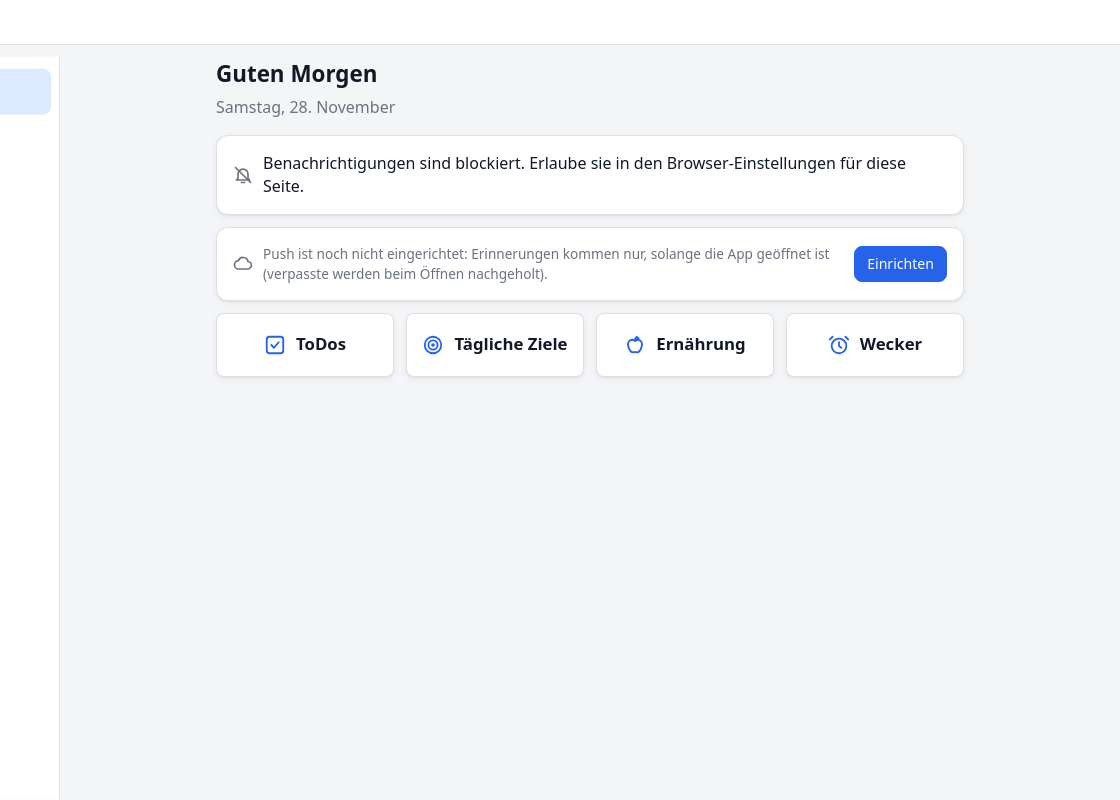
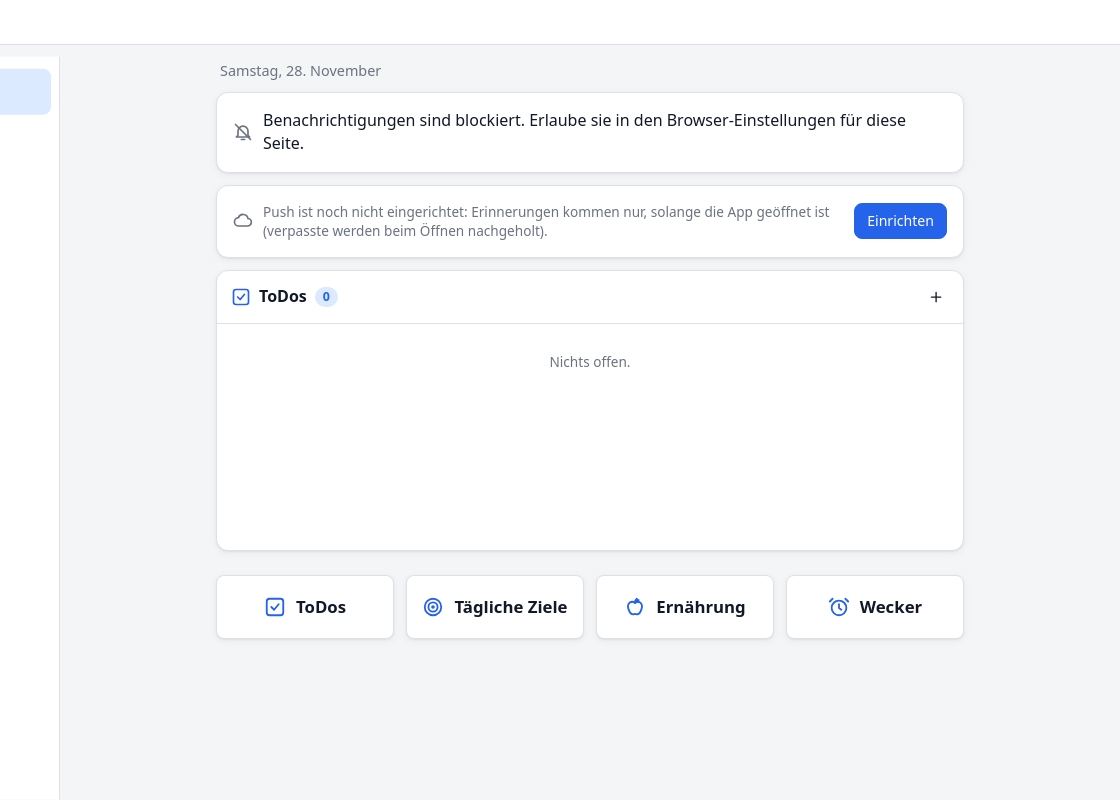
Before and after one commit to mistwe-chefe/mistwe-mobile, a plain HTML site: page index.html in a window 1280 px wide. Shown: the full height of the page, 160-1280 px from the left. Drawn offline with Linux system fonts and the light colour scheme.

Commit message:
Version 1.9.0: ToDo-Ausschnitt auf der Startseite, Begrüßung entfernt
Co-Authored-By: Claude Opus 5.5 <noreply@anthropic.com>
Claude-Session: https://claude.ai/code/session_01AjC4e4wHbmZ91oJBPAP6sE

```diff
--- a/index.html
+++ b/index.html
@@ -3,7 +3,7 @@
 <head>
   <meta charset="utf-8">
   <meta name="viewport" content="width=device-width, initial-scale=1, viewport-fit=cover">
-  <meta name="app-version" content="1.8.5">
+  <meta name="app-version" content="1.9.0">
   <meta http-equiv="Content-Security-Policy" content="default-src 'self'; script-src 'self' 'unsafe-inline'; style-src 'self' 'unsafe-inline'; img-src 'self' data: blob:; connect-src 'self' https://*.workers.dev; worker-src 'self'; manifest-src 'self'; object-src 'none'; base-uri 'self'">
   <link rel="manifest" href="manifest.webmanifest">
   <link rel="icon" href="icons/icon-192-v2.png">
@@ -149,6 +149,9 @@
   /* ==== ENDE CORE: KOMPONENTEN ==== */
 
   /* ==== MODUL-CSS: start ==== */
+  [data-module="start"] .date { margin: 0 4px 10px; font-size: .9rem; }
+  [data-module="start"] .widgets { display: flex; flex-direction: column; gap: var(--gap); margin-bottom: var(--gap); }
+  [data-module="start"] .widget { padding: 0; overflow: hidden; }
   [data-module="start"] .tiles { display: grid; grid-template-columns: repeat(auto-fill, minmax(160px, 1fr)); gap: var(--gap); }
   [data-module="start"] .module-btn { min-height: 64px; font-size: 1.05rem; font-weight: 600; background: var(--surface); box-shadow: var(--shadow); gap: 10px; }
   [data-module="start"] .module-btn svg.icon { width: 22px; height: 22px; color: var(--primary); }
@@ -202,6 +205,15 @@
   .iv .iv-field input { text-align: right; min-width: 0; }
   .iv .iv-field span { color: var(--muted); font-size: .88rem; }
   .iv.invalid input { border-color: var(--danger); }
+  /* Startseiten-Ausschnitt (Widget) */
+  .widget[data-module="todos"] .w-head { display: flex; align-items: center; gap: 8px; padding: 6px 6px 6px 14px; border-bottom: 1px solid var(--border); }
+  .widget[data-module="todos"] .w-title { flex: 1; display: flex; align-items: center; gap: 8px; font-weight: 700; color: var(--text); text-decoration: none; min-height: 40px; }
+  .widget[data-module="todos"] .w-title svg.icon { width: 20px; height: 20px; color: var(--primary); }
+  .widget[data-module="todos"] .w-count { background: var(--primary-bg); color: var(--primary); border-radius: 999px; font-size: .78rem; padding: 1px 8px; font-weight: 700; }
+  .widget[data-module="todos"] .w-scroll { height: max(160px, calc((100dvh - 57px - var(--nav-h) - env(safe-area-inset-bottom)) / 3)); overflow-y: auto; overscroll-behavior: contain; -webkit-overflow-scrolling: touch; }
+  .widget[data-module="todos"] ul.todo-list { border: 0; border-radius: 0; box-shadow: none; }
+  .widget[data-module="todos"] .empty { padding: 28px 8px; }
+  [data-module="todos"].widget { padding-bottom: 0; }
   /* ==== ENDE MODUL-CSS: todos ==== */
 
   /* ==== MODUL-CSS: ernaehrung ==== */
@@ -355,7 +367,7 @@
 
   /* ---- CORE: Config ---- */
   const CONFIG = {
-    APP_VERSION: '1.8.5',
+    APP_VERSION: '1.9.0',
     DB_NAME: 'persoenliche-app',
     DB_VERSION: 1,                 // IndexedDB-Version: praktisch nie erhöhen
     LS_PREFIX: 'pa:',
@@ -371,6 +383,11 @@
   };
 
   const CHANGELOG = [
+    { version: '1.9.0', date: '2026-11-28', items: [
+      'Startseite: scrollbarer Ausschnitt mit den aktiven ToDos (ca. ein Drittel der Bildschirmhöhe) – abhaken, antippen öffnet das ToDo in der Liste, „+“ legt ein neues an',
+      'Startseite: Begrüßung („Guten Morgen/Abend“) entfernt, Modul-Schaltflächen stehen unter dem ToDo-Ausschnitt',
+      'Kern: Modul-Hook widget wird auf der Startseite angezeigt (Registry.widget mit eigener Aufräum-Funktion)',
+    ] },
     { version: '1.8.5', date: '2026-11-28', items: [
       'Kern: Untere Tab-Leiste zeigt nur noch Symbole, ohne Beschriftung (Name bleibt für Bedienungshilfen und als Tooltip; breite Seitenleiste ab 900 px unverändert)',
       'Modul ernaehrung: neues Symbol Apfel statt Waage',
@@ -1174,6 +1191,21 @@
       };
       await doMount();
     },
+    /** Kachel/Ausschnitt eines Moduls (Hook widget) in el zeichnen, z. B. auf der Startseite.
+        Gibt eine Aufräum-Funktion zurück, die Ereignis-Abos und Intervalle des Widgets beendet. */
+    async widget(id, el) {
+      const def = this.modules.get(id);
+      if (!def || typeof def.widget !== 'function' || !this.isActive(id)) return () => {};
+      const base = this.ctx(id), offs = [];
+      const wctx = Object.create(base);
+      wctx.widget = true;
+      wctx.events = { ...base.events, on: (name, fn) => { const off = Events.on(name, fn); offs.push(off); return off; } };
+      wctx.every = (ms, fn) => { const t = setInterval(fn, ms); offs.push(() => clearInterval(t)); return () => clearInterval(t); };
+      el.setAttribute('data-module', id);   // Modul-CSS greift auch im Widget
+      try { await this.ensureInit(id); await def.widget(el, wctx); }
+      catch (e) { Log.error('widget: ' + e.message, id); el.replaceChildren(UI.errorCard(e)); }
+      return () => { offs.splice(0).forEach(f => { try { f(); } catch (_) {} }); };
+    },
     unmount(id) {
       const def = this.modules.get(id), st = this.st(id);
       if (!st.mounted) return;
@@ -2188,15 +2220,26 @@
   (() => {
     App.register({
       id: 'start', name: 'Start', icon: 'home', order: 0, system: true,
-      version: '1.0.0', schemaVersion: 1, migrations: {},
+      version: '1.1.0', schemaVersion: 1, migrations: {},
       async mount(el, ctx) {
         const { h } = ctx.ui;
         const S = ctx.system;
         const d = new Date();
-        const greet = d.getHours() < 11 ? 'Guten Morgen' : d.getHours() < 18 ? 'Hallo' : 'Guten Abend';
         const hintsBox = h('div');
+        const widgetsBox = h('div', { class: 'widgets' });
         const tiles = h('div', { class: 'tiles' });
-        el.append(h('h2', {}, greet), h('p', { class: 'muted', style: { marginTop: '-6px' } }, d.toLocaleDateString('de-DE', { weekday: 'long', day: 'numeric', month: 'long' })), hintsBox, tiles);
+        el.append(h('p', { class: 'muted date' }, d.toLocaleDateString('de-DE', { weekday: 'long', day: 'numeric', month: 'long' })), hintsBox, widgetsBox, tiles);
+
+        // Ausschnitte der Module (Hook widget), z. B. aktive ToDos – über den Kern, nie direkt
+        const renderWidgets = async () => {
+          this._disposeWidgets && this._disposeWidgets();
+          const disposers = [];
+          this._disposeWidgets = () => { disposers.splice(0).forEach(f => f()); };
+          const mods = S.Registry.list().filter(m => !m.system && typeof m.widget === 'function');
+          const boxes = mods.map(() => h('div', { class: 'widget card' }));
+          widgetsBox.replaceChildren(...boxes);
+          for (let i = 0; i < mods.length; i++) disposers.push(await S.Registry.widget(mods[i].id, boxes[i]));
+        };
 
         const renderHints = async () => {
           const hints = await S.hints();
@@ -2211,12 +2254,14 @@
             : [h('div', { class: 'empty' }, 'Keine Module aktiv.')]));
         };
         renderTiles();
+        await renderWidgets();
         await renderHints();
         ctx.events.on('notify:permission', renderHints);
         ctx.events.on('push:changed', renderHints);
         ctx.events.on('sync:status', ctx.util.debounce(renderHints, 500));
-        ctx.events.on('settings:changed', ({ key }) => { if (key === 'hiddenModules') renderTiles(); });
+        ctx.events.on('settings:changed', ({ key }) => { if (key === 'hiddenModules') { renderTiles(); renderWidgets(); } });
       },
+      unmount() { this._disposeWidgets && this._disposeWidgets(); this._disposeWidgets = null; },
     });
   })();
   /* ==== ENDE MODUL: start ==== */
@@ -2772,7 +2817,7 @@
     App.register({
       id: 'todos', name: 'ToDos', icon: 'todos', order: 10,
       description: 'Aufgaben mit hartnäckigen Erinnerungen', category: 'Alltag',
-      version: '1.3.0', schemaVersion: 1, migrations: {},
+      version: '1.4.0', schemaVersion: 1, migrations: {},
 
       async init(ctx) { col = ctx.store.collection('todos', { sync: true }); },
 
@@ -2849,6 +2894,42 @@
       },
 
       unmount() { this._render = null; },
+
+      /** Ausschnitt für die Startseite: aktive ToDos in einem scrollbaren Feld (ca. 1/3 der Bildschirmhöhe) */
+      async widget(el, ctx) {
+        const { h, toast } = ctx.ui;
+        const scroll = h('div', { class: 'w-scroll' });
+        const count = h('span', { class: 'w-count' });
+        el.append(
+          h('div', { class: 'w-head' },
+            h('a', { class: 'w-title', href: ctx.router.link('todos') }, ctx.ui.icon('todos'), h('span', {}, 'ToDos'), count),
+            h('button', { class: 'btn btn-ghost btn-sm', title: 'Neues ToDo', 'aria-label': 'Neues ToDo', disabled: ctx.readOnly, onclick: () => openCreate(ctx) }, ctx.ui.icon('plus'))),
+          scroll);
+        const wrow = (t, now) => {
+          const u = t.deadline ? urgency(t.deadline, now) : null;
+          return h('li', { class: 'todo' + (u === 'red' ? ' overdue' : u === 'orange' ? ' soon' : '') },
+            h('button', { class: 'check', 'aria-label': 'Abhaken', title: 'Abhaken', disabled: ctx.readOnly, onclick: async () => {
+              await complete(ctx, t.id); toast(`„${t.title}“ erledigt `, { action: 'Rückgängig', onAction: () => reopen(ctx, t.id) });
+            } }, h('span')),
+            h('div', { class: 't-body', onclick: () => ctx.router.navigate(`todos/${t.id}`) },
+              h('div', { class: 't-title' }, t.title),
+              metaLine(ctx, t, now)));
+        };
+        const render = async () => {
+          const now = Date.now();
+          const open = (await loadAll(ctx)).filter(t => !t.done).sort(sortOpen(now));
+          const top = scroll.scrollTop;
+          count.textContent = String(open.length);
+          scroll.replaceChildren(open.length ? h('ul', { class: 'todo-list' }, open.map(t => wrow(t, now))) : h('div', { class: 'empty small' }, 'Nichts offen.'));
+          scroll.scrollTop = top;
+        };
+        const re = ctx.util.debounce(render, 150);
+        ctx.events.on('store:changed', e => { if (e.moduleId === 'todos') re(); });
+        ctx.events.on('reminders:changed', re);
+        ctx.events.on('app:visible', re);
+        ctx.every(30000, render);
+        await render();
+      },
 
       async onReminderAction(itemId, action, ctx) {
         if (action === 'done') { const t = await col.get(itemId); if (t && !t.done) await col.update(itemId, { done: true, doneAt: Date.now() }); }
```
Also changed, not shown: CHANGELOG.md.
